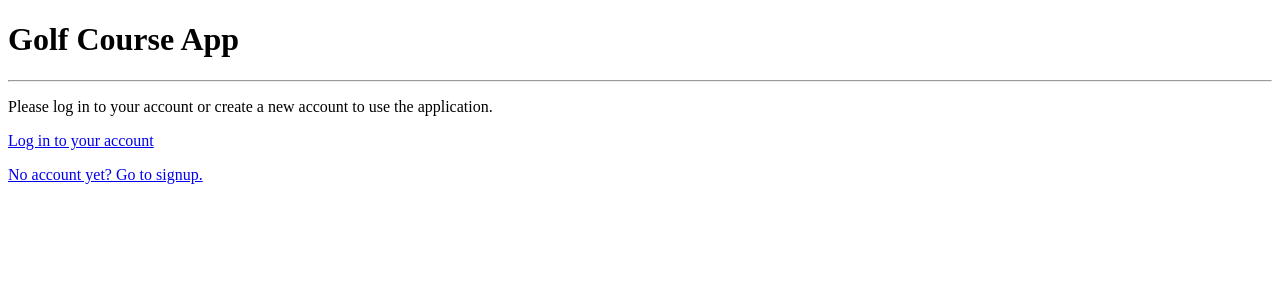
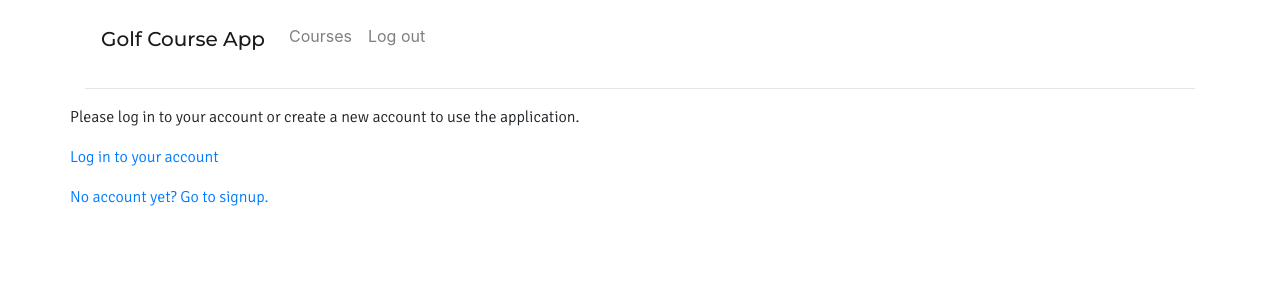
Before and after one commit to shiftleino/golf-course-app, a Flask app: page / in a window 1280 px wide. Shown: the top 300 px of the page. Run offline with Flask 2, Linux system fonts and the light colour scheme; some libraries are stand-ins or nearby versions.

Commit message:
Added bootsrap and started to do the visualside

```diff
--- /dev/null
+++ b/src/static/customs.css
@@ -0,0 +1,7 @@
+h1, h2, h3, h4, h5, h6 {
+    font-family: 'Montserrat', Georgia, 'Times New Roman', Times, serif;
+}
+
+p, div {
+    font-family: 'Signika', Georgia, sans-serif;
+}
--- a/src/templates/index.html
+++ b/src/templates/index.html
@@ -1,14 +1,23 @@
 {% extends "layout.html" %}
 {% block content %}
     {% if session.username %}
-    <p>Welcome to the Golf Course App!</p>
-    <p><a href="/courses">See All Golf Courses in Uusimaa.</a></p>
-    </br>
-    <p>You are logged in as {{ session.username }}</p>
-    <a href="/logout">Logout</a>
+    <div class="row">
+        <div class="col-8">
+            Welcome to the Golf Course App!<br>
+            <a href="/courses">See All Golf Courses in Uusimaa.</a>
+        </div>
+        <div class="col-4">
+            You are logged in as {{ session.username }}<br>
+            <a href="/logout">Logout</a>
+        </div>
+    </div>
     {% else %}
-    <p>Please log in to your account or create a new account to use the application.</p>
-    <p><a href="/login">Log in to your account</a></p>
-    <p><a href="/signup">No account yet? Go to signup.</a></p>
+    <div class="row">
+        <div>
+            <p>Please log in to your account or create a new account to use the application.</p>
+            <p><a href="/login">Log in to your account</a></p>
+            <p><a href="/signup">No account yet? Go to signup.</a></p>
+        </div>
+    </div>
     {% endif %}
 {% endblock content %}
--- a/src/templates/layout.html
+++ b/src/templates/layout.html
@@ -1,10 +1,27 @@
 <!DOCTYPE html>
 <html>
     <head>
+        <meta charset="utf-8">
+        <meta name="viewport" content="width=device-width, initial-scale=1, shrink-to-fit=no">
+        <link rel="stylesheet" href="https://stackpath.bootstrapcdn.com/bootstrap/4.5.0/css/bootstrap.min.css">
+        <link rel="stylesheet" type="text/css" href="../static/customs.css">
+        <link rel="preconnect" href="https://fonts.googleapis.com">
+        <link href="https://fonts.googleapis.com/css2?family=Montserrat:wght@100;500&display=swap" rel="stylesheet" type="text/css">
+        <link href="https://fonts.googleapis.com/css2?family=Montserrat:wght@100;500&family=Signika:wght@300&display=swap" rel="stylesheet" type="text/css">
         <title>Golf Course App</title>
     </head>
-    <body>
-        <h1>Golf Course App</h1>
+    <body class="container">
+        <nav class="navbar navbar-expand-sm navbar-light">
+            <h1><a class="navbar-brand" href="/">Golf Course App</a></h1>
+            <ul class="navbar-nav">
+                <li class="nav-item">
+                    <a class="nav-link" href="/courses">Courses</a>
+                </li>
+                <li class="nav-item">
+                    <a class="nav-link" href="/logout">Log out</a>
+                </li>
+            </ul>
+        </nav>
         <hr>
         {% block content %}{% endblock %}
         {% block admin %}{% endblock %}
```
Also changed, not shown: src/templates/login.html (+11 -5 lines).
